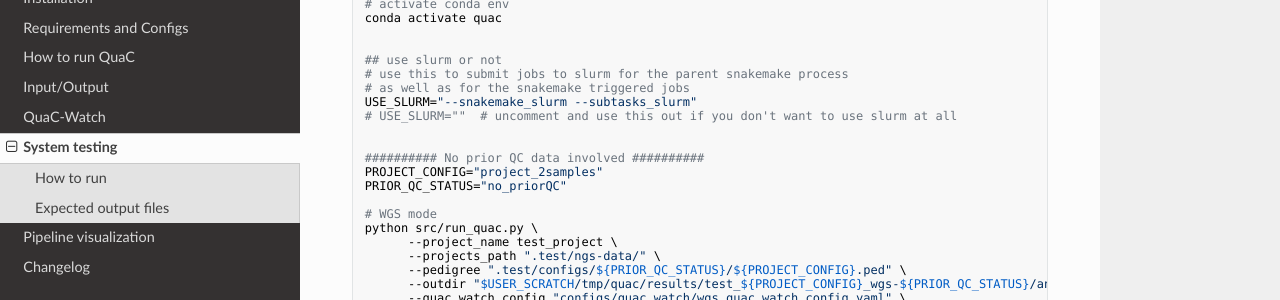
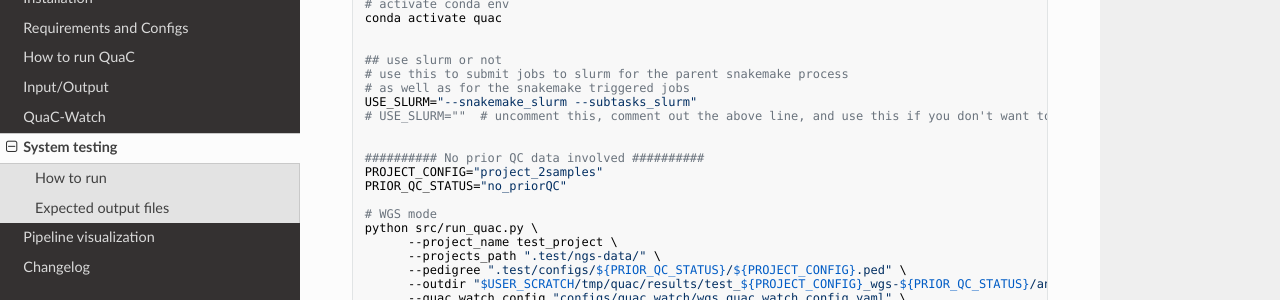
Before and after one commit to uab-cgds-worthey/quac, an MkDocs documentation site: the page built from docs/system_testing.md, in a window 1280 px wide and 900 px high, scrolled down 548 px. Shown: the part 151-451 px from the top of the window. Built offline with MkDocs 1.6.1, drawn with Linux system fonts in a browser that asks for light colours; nearby versions of some CDN libraries.

Commit message:
Updates comments
Co-authored-by: Brandon M Wilk <wilkb777@gmail.com>

```diff
--- a/docs/system_testing.md
+++ b/docs/system_testing.md
@@ -33,7 +33,7 @@
 # use this to submit jobs to slurm for the parent snakemake process
 # as well as for the snakemake triggered jobs
 USE_SLURM="--snakemake_slurm --subtasks_slurm"
-# USE_SLURM=""  # uncomment and use this out if you don't want to use slurm at all
+# USE_SLURM=""  # uncomment this, comment out the above line, and use this if you don't want to use slurm at all
 
 
 ########## No prior QC data involved ##########
```
